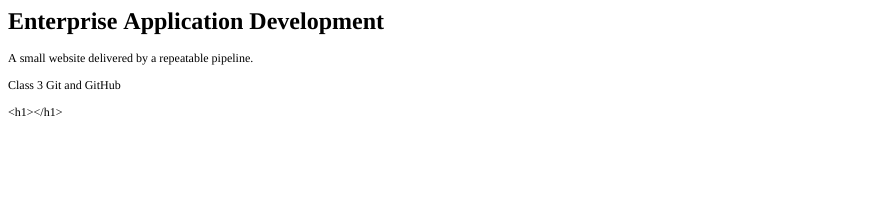
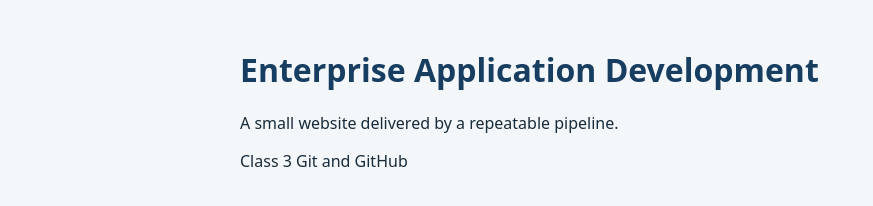
Before and after one commit to u6722057-max/Git-and-Github-exercise, a plain HTML site: page src/index.html in a window 1280 px wide. Shown: the whole page, without its empty margins (0-873 px from the left). Drawn offline with Linux system fonts and the light colour scheme.

```diff
--- a/src/index.html
+++ b/src/index.html
@@ -1,20 +1,16 @@
-<!DOCTYPE html PUBLIC "-//W3C//DTD HTML 4.01//EN" "http://www.w3.org/TR/html4/strict.dtd">
-<html>
+<!doctype html>
+<html lang="en">
 <head>
-  <meta http-equiv="Content-Type" content="text/html; charset=utf-8">
-  <meta http-equiv="Content-Style-Type" content="text/css">
-  <title></title>
-  <meta name="Generator" content="Cocoa HTML Writer">
-  <meta name="CocoaVersion" content="2685.6">
-  <style type="text/css">
-    p.p2 {margin: 0.0px 0.0px 12.0px 0.0px; font: 12.0px Times; -webkit-text-stroke: #000000}
-    span.s1 {font-kerning: none}
-  </style>
+  <meta charset="utf-8">
+  <meta name="viewport" content="width=device-width, initial-scale=1">
+  <title>Enterprise Application Development</title>
+  <link rel="stylesheet" href="style.css">
 </head>
 <body>
-<h1 style="margin: 0.0px 0.0px 16.1px 0.0px; font: 24.0px Times; -webkit-text-stroke: #000000"><span class="s1"><b>Enterprise Application Development</b></span></h1>
-<p class="p2"><span class="s1">A small website delivered by a repeatable pipeline.</span></p>
-<p class="p2"><span class="s1">Class 3 Git and GitHub</span></p>
-<p class="p2"><span class="s1">&lt;h1&gt;&lt;/h1&gt;</span></p>
+  <main>
+    <h1>Enterprise Application Development</h1>
+    <p id="message">A small website delivered by a repeatable pipeline.</p>
+    <p>Class 3 Git and GitHub</p>
+  </main>
 </body>
 </html>
```
